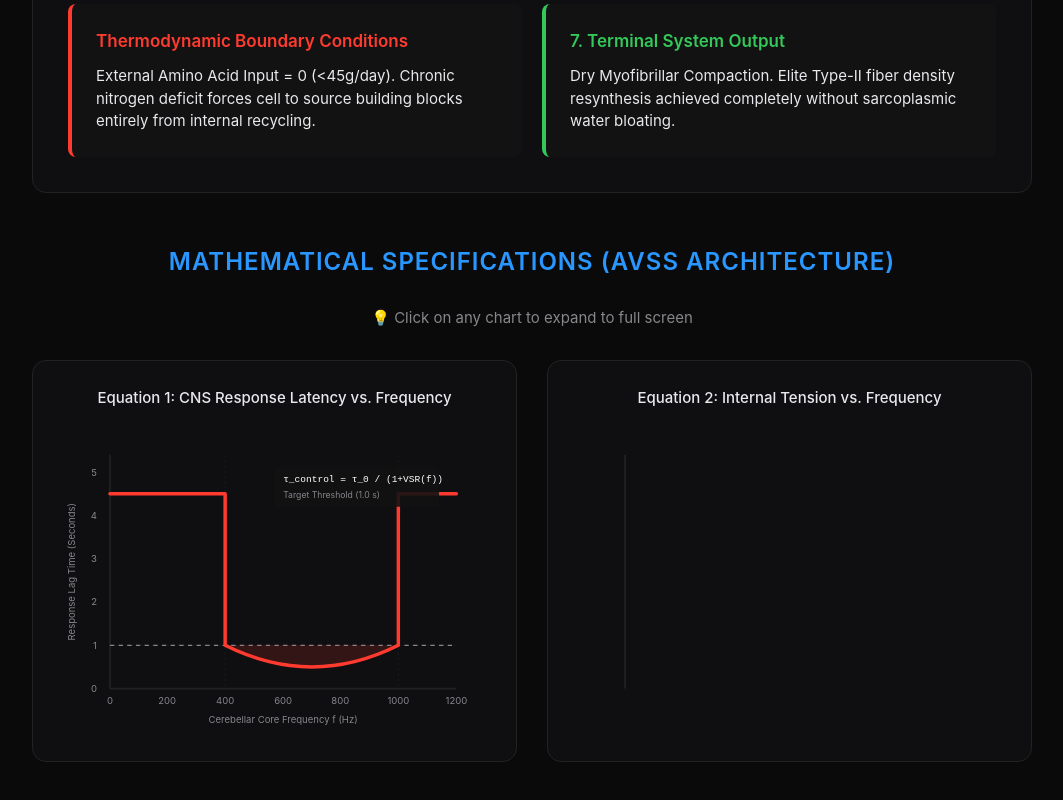
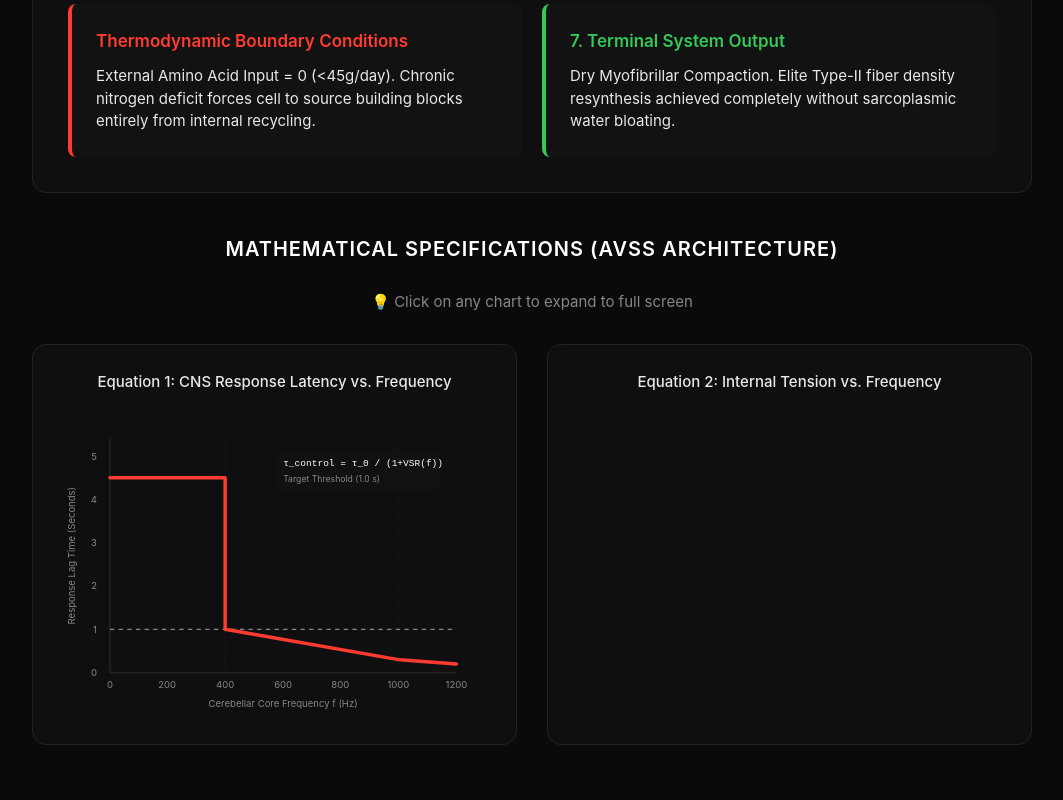
Before and after one commit to Dmitry-hfnd/hfnd-neuro.github.io, a plain HTML site: page specification.html in a window 1280 px wide. Shown: the part 939-1739 px from the top of the page, without its empty margins (108-1171 px from the left). Drawn offline with Linux system fonts and the light colour scheme.

Commit message:
Refactor chart box elements and styles

```diff
--- a/specification.html
+++ b/specification.html
@@ -47,6 +47,10 @@ h1 { font-size: 36px; font-weight: 700; letter-spacing: -0.5px; margin: 0 0 10px
 .chart-box:hover { border-color: var(--accent); }
 .chart-title { font-size: 15px; font-weight: 500; color: #e8e8ed; margin-bottom: 15px; width: 100%; text-align: center; }
 .svg-container { width: 100%; max-width: 450px; height: auto; }
+
+#chartModal { display: none; position: fixed; top: 0; left: 0; width: 100%; height: 100%; background-color: rgba(5, 5, 5, 0.98); z-index: 10000; justify-content: center; align-items: center; padding: 20px; box-sizing: border-box; }
+#modalContent { width: 100%; max-width: 850px; height: auto; }
+.modal-close { position: absolute; top: 20px; right: 30px; color: #fff; font-size: 35px; font-weight: bold; cursor: pointer; user-select: none; }
 
 @media (max-width: 600px) {
  .framework-grid-3, .framework-grid-2, .charts-wrapper { grid-template-columns: 1fr; }
@@ -108,15 +112,15 @@ h1 { font-size: 36px; font-weight: 700; letter-spacing: -0.5px; margin: 0 0 10px
  </div>
 </div>
 
-<div class="charts-section-title" style="margin-top: 50px; font-size: 24px; color: var(--accent);">Mathematical Specifications (AVSS Architecture)</div>
+<div class="charts-section-title">Mathematical Specifications (AVSS Architecture)</div>
 <p style="text-align: center; color: var(--gray); font-size: 15px; margin-bottom: 30px;">💡 Click on any chart to expand to full screen</p>
 
 <div class="charts-wrapper">
  <!-- ЛЕВЫЙ ГРАФИК -->
- <div class="chart-box" style="cursor: pointer;" onclick="openModal('graph1')">
+ <div class="chart-box" onclick="openModal('graph1')">
  <div class="chart-title">Equation 1: CNS Response Latency vs. Frequency</div>
  <div class="svg-container">
- <svg id="graph1" viewBox="0 0 500 350" width="100%" height="100%" xmlns="http://w3.org">
+ <svg id="graph1" viewBox="0 0 500 350" width="100%" height="100%">
  <rect width="500" height="350" fill="#0f0f11"/>
  <line x1="60" y1="30" x2="60" y2="300" stroke="#222222" stroke-width="2"/>
  <line x1="60" y1="300" x2="460" y2="300" stroke="#222222" stroke-width="2"/>
@@ -139,8 +143,7 @@ h1 { font-size: 36px; font-weight: 700; letter-spacing: -0.5px; margin: 0 0 10px
  <text x="45" y="104" fill="#86868b" font-size="11" text-anchor="end">4</text>
  <text x="45" y="54" fill="#86868b" font-size="11" text-anchor="end">5</text>
  <line x1="60" y1="250" x2="460" y2="250" stroke="#86868b" stroke-width="1.5" stroke-dasharray="5,5"/>
- <path d="M 193 250 Q 293 300 393 250 Z" fill="#ff3b30" fill-opacity="0.15"/>
- <path d="M 60 75 L 193 75 L 193 250 Q 293 300 393 250 L 393 75 L 460 75" fill="none" stroke="#ff3b30" stroke-width="4" stroke-linecap="round" stroke-linejoin="round"/>
+ <path d="M 60 75 L 193 75 L 193 250 L 393 285 L 460 290" fill="none" stroke="#ff3b30" stroke-width="4" stroke-linecap="round" stroke-linejoin="round"/>
  <rect x="250" y="45" width="190" height="45" fill="#121212" rx="4" opacity="0.9"/>
  <text x="260" y="62" fill="#fff" font-size="11" font-family="monospace">τ_control = τ_0 / (1+VSR(f))</text>
  <text x="260" y="80" fill="#86868b" font-size="10">Target Threshold (1.0 s)</text>
@@ -148,10 +151,8 @@ h1 { font-size: 36px; font-weight: 700; letter-spacing: -0.5px; margin: 0 0 10px
  </div>
  </div>
 
- <!-- ПРАВЫЙ ГРАФИК (ИСПРАВЛЕНЫ ССЫЛКИ И ОТРЕНДЕРЕНА КРИВАЯ) -->
- <div class="chart-box" style="cursor: pointer;" onclick="openModal('graph2')">
+ <!-- ПРАВЫЙ ГРАФИК -->
+ <div class="chart-box" onclick="openModal('graph2')">
  <div class="chart-title">Equation 2: Internal Tension vs. Frequency</div>
  <div class="svg-container">
- <svg id="graph2" viewBox="0 0 500 350" width="100%" height="100%" xmlns="http://w3.org">
- <rect width="500" height="350" fill="#0f0f11"/>
- <line x1="60" y1="30" x2="60" y2="300" stroke="#222222" stroke-width="2"/>
+ <svg id="graph2" viewBox="0 0 500 350" width="100%" height="100%">
```
